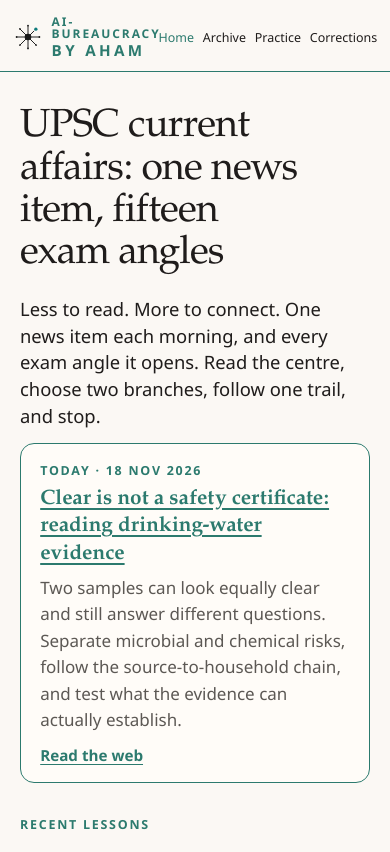
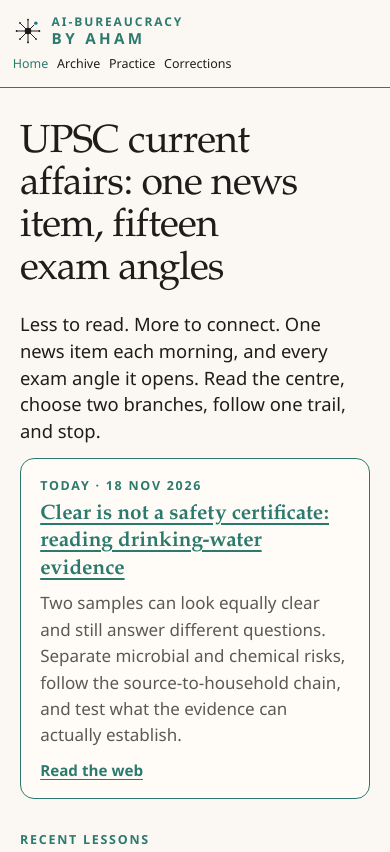
Before and after one commit to hemantdoc12/upsc-ahamgpsc, a plain HTML site: page index.html in a window 390 px wide. Shown: the top 852 px of the page. Drawn offline with Linux system fonts and the light colour scheme.

Commit message:
Keep phone header navigation fully visible

```diff
--- a/site.css
+++ b/site.css
@@ -800,3 +800,9 @@ h2 {
   .brand-mark { width: 30px; height: 30px; }
   .brand-text { font-size: 0.8em; }
 }
+
+/* 18 Nov: keep all primary navigation links visible on narrow phones. */
+@media (max-width: 480px) {
+  .top { flex-wrap: wrap; }
+  .top nav { flex-wrap: wrap; width: 100%; }
+}
```
